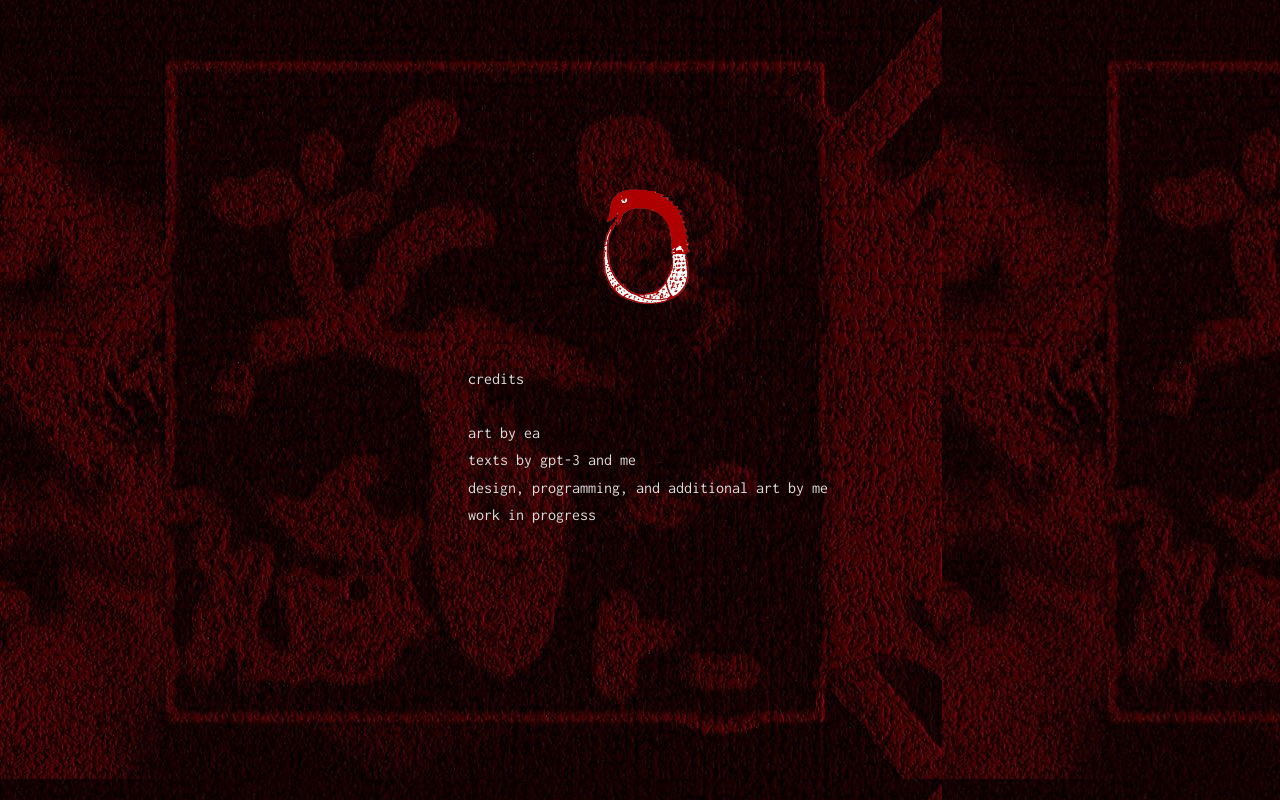
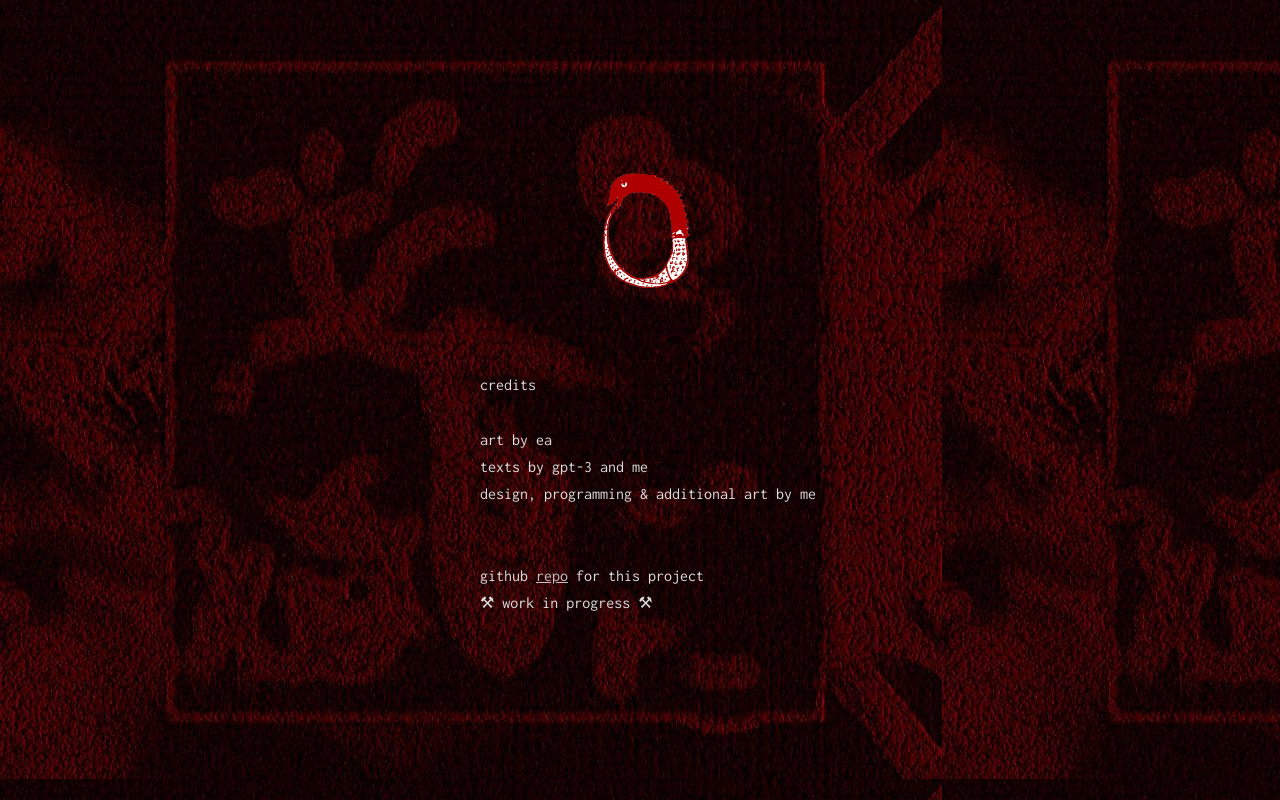
Before and after one commit to Muonik/ea, a plain HTML site: page credits.html in a window 1280 px wide. Drawn offline with Linux system fonts and the light colour scheme.

Commit message:
updated credits

```diff
--- a/credits.html
+++ b/credits.html
@@ -11,6 +11,7 @@
 				color: gainsboro;
 			}
 			h4 {color: crimson;}
+			a {color: silver;}
 			img {
 				/* ouroboros*/
 				position: absolute;
@@ -20,16 +21,19 @@
 	</head>
 	<body>
 		<div class="container">
-			<p style="position: absolute; bottom:33%;">
+			<p style="position: absolute; bottom:22%;">
 				credits<br><br>
 				art by ea<br>
 				texts by gpt-3 and me<br>
-				design, programming, and additional art by me<br>
-				work in progress<br>
+				design, programming & additional art by me<br>
+				<br>
+				<br>
+				github <a href="https://github.com/Muonik/ea/tree/gh-pages" target="_blank">repo</a> for this project<br>
+				&#9874; work in progress &#9874;<br>
 			</p>
 
 			<a href="index.html">
-				<div class="clickable" style="width: 400px; left: 45%; top:22%;">
+				<div class="clickable" style="width: 400px; left: 45%; top:20%;">
 					<img src="img/ouroboros_r.png">
 					<!-- <h4>new life</h4> -->
 				</div>
```
Also changed, not shown: zmile.html (+4 -3 lines).
